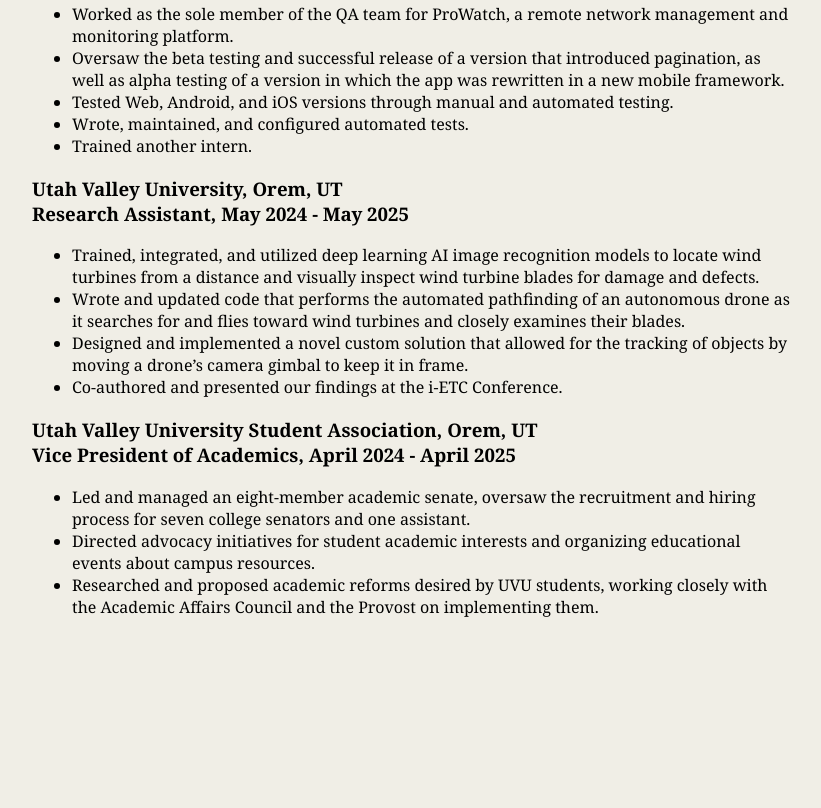
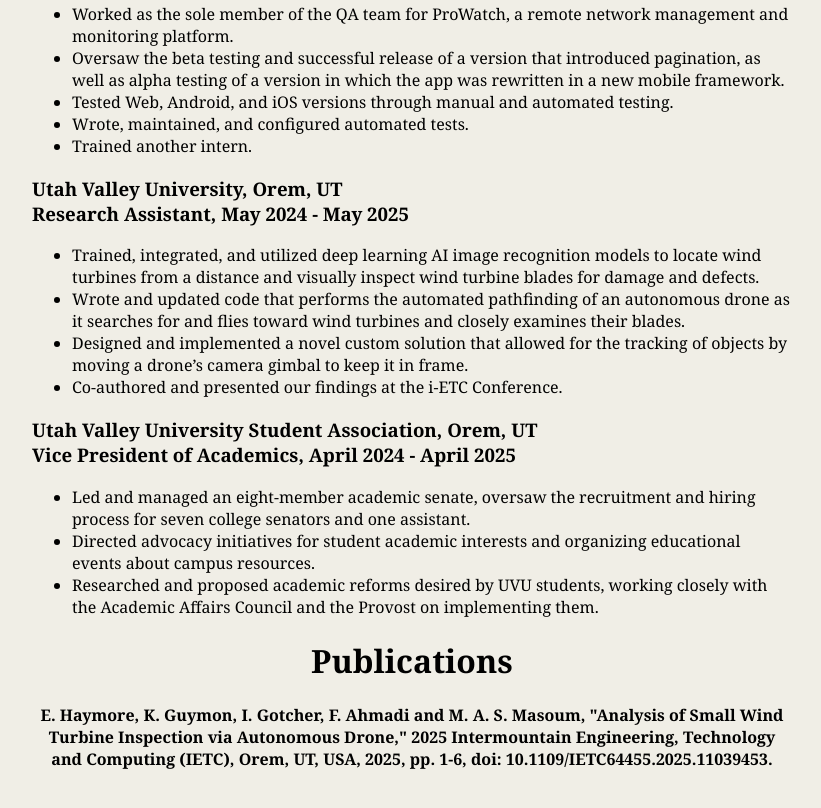
Before and after one commit to IanGotcher/IanGotcher.github.io, a plain HTML site: page index.html in a window 1280 px wide. Shown: the part 2045-2853 px from the top of the page, without its empty margins (228-1049 px from the left). Before the commit the page ends 2763 px from the top, so only its background shows below. Drawn offline with Linux system fonts and the light colour scheme.

Commit message:
Update index.html

```diff
--- a/index.html
+++ b/index.html
@@ -93,5 +93,8 @@
         <li>Directed advocacy initiatives for student academic interests and organizing educational events about campus resources.</li>
         <li>Researched and proposed academic reforms desired by UVU students, working closely with the Academic Affairs Council and the Provost on implementing them.</li>
     </ul>
+    <h1>Publications</h1>
+    <h4>E. Haymore, K. Guymon, I. Gotcher, F. Ahmadi and M. A. S. Masoum, "Analysis of Small Wind Turbine Inspection via Autonomous Drone," 2025 Intermountain Engineering,
+        Technology and Computing (IETC), Orem, UT, USA, 2025, pp. 1-6, doi: 10.1109/IETC64455.2025.11039453.</h4>
 </body>
 </html>
```
